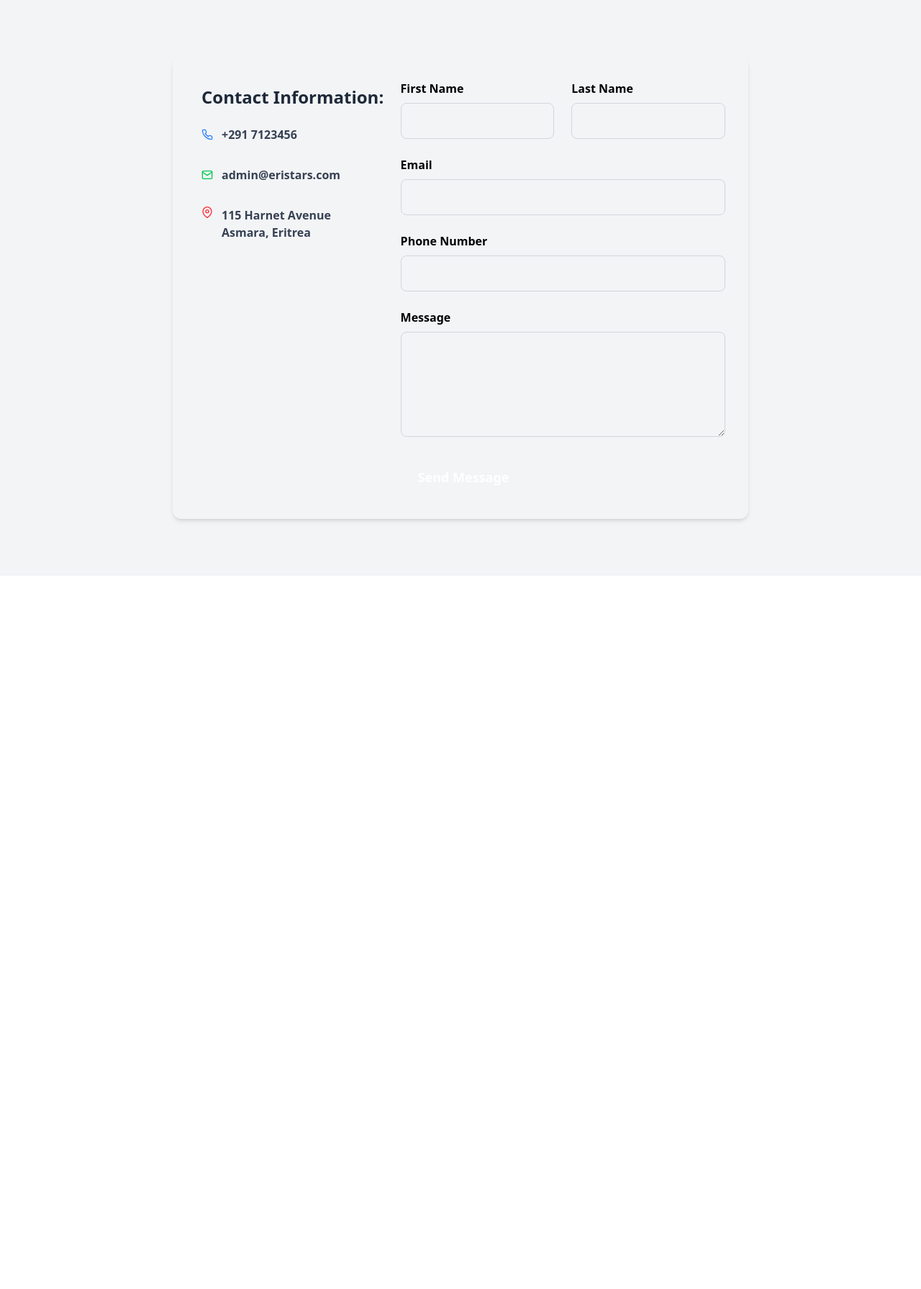
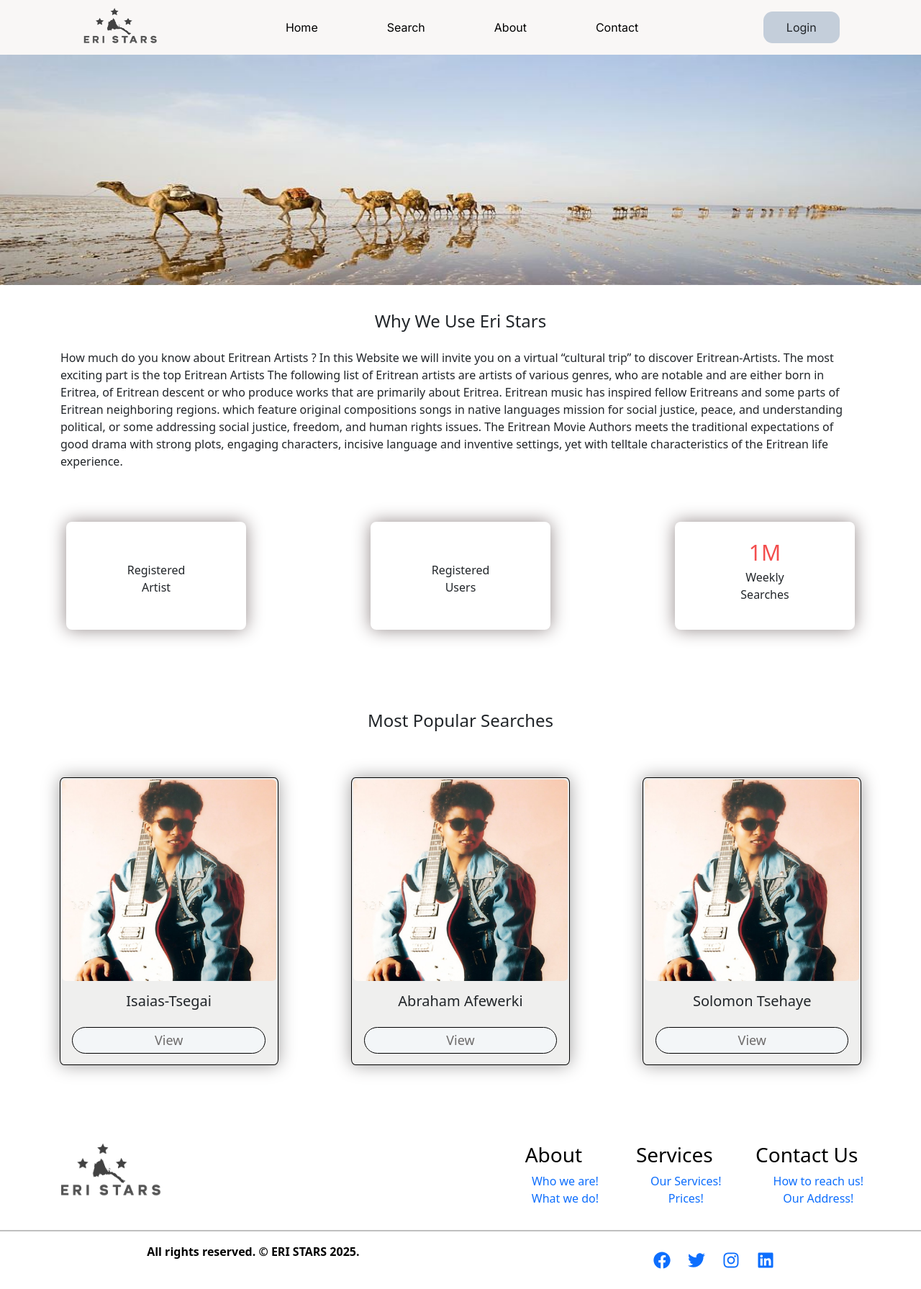
Before and after one commit to finalReactProj/EriStars, a React (Vite) app in the folder frontend/: page / in a window 1280 px wide. Shown: the whole page at 72% size. Before the commit the page ends 800 px from the top, so only its background shows below. Built offline with nearby package versions, Linux system fonts and the light colour scheme; no server answers.

Commit message:
add changes in app file

```diff
--- a/frontend/src/App.jsx
+++ b/frontend/src/App.jsx
@@ -1,9 +1,27 @@
-import Contact from "./component/Contact/Contact";
+import About from "./component/about/About";
+//import Admin from "../src/component/admin/Admin";
+import Search from "./component/search/Search";
+import Home from "./component/Home/Home";
+import Header from "./component/header/Header";
+import Footer from "./component/Footer/Footer";
+import { BrowserRouter, Route, Routes } from "react-router-dom";
+//import Login from "./component/login/Login";
 
 function App() {
   return (
     <>
-      <Contact />
+      <BrowserRouter>
+        <Header />
+        <Routes>
+          <Route path="/" element={<Home />} />
+
+            <Route path="search" element={<Search />} />
+            <Route path="about" element={<About />} />
+
+          {/* <Route path="/contact" element={<Contact/> } /> */}
+        </Routes>
+        <Footer />
+      </BrowserRouter>
     </>
   );
 }
```
Also changed, not shown: frontend/src/component/Contact/contat.txt (deleted).
